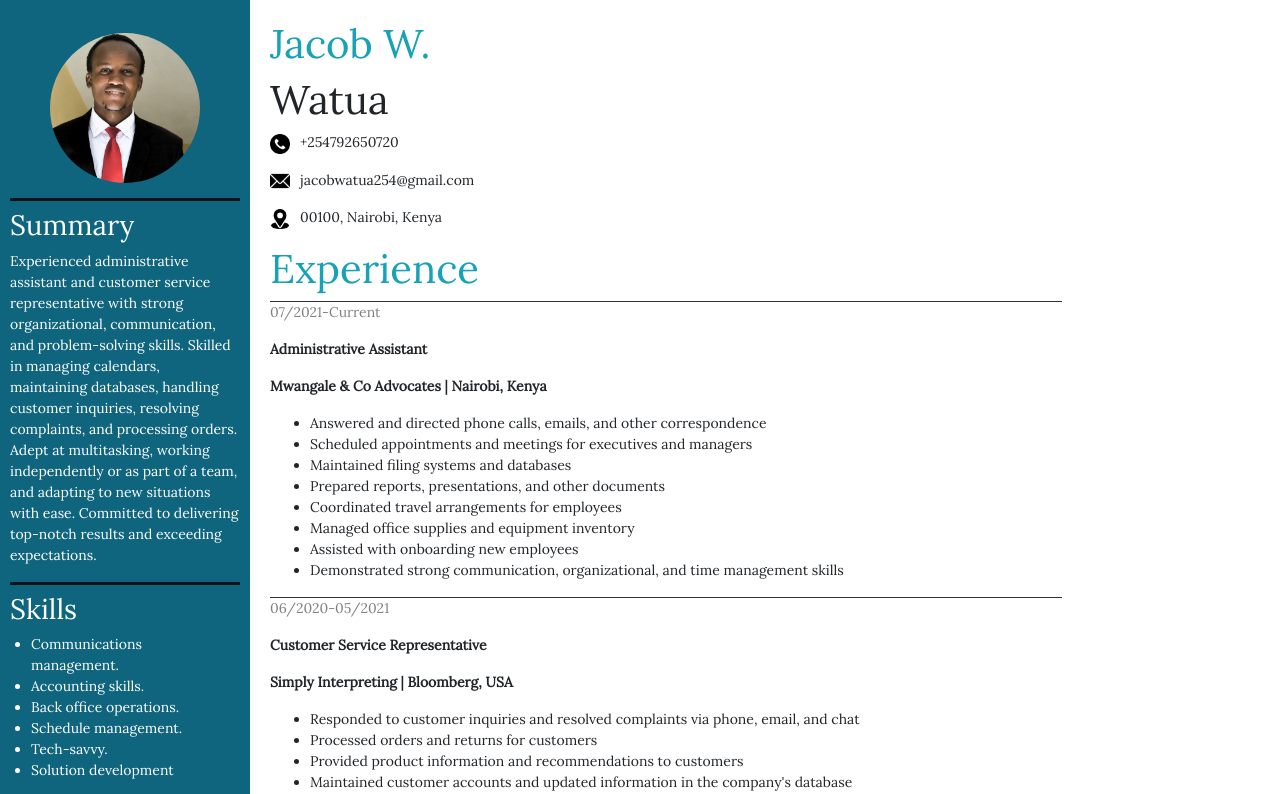
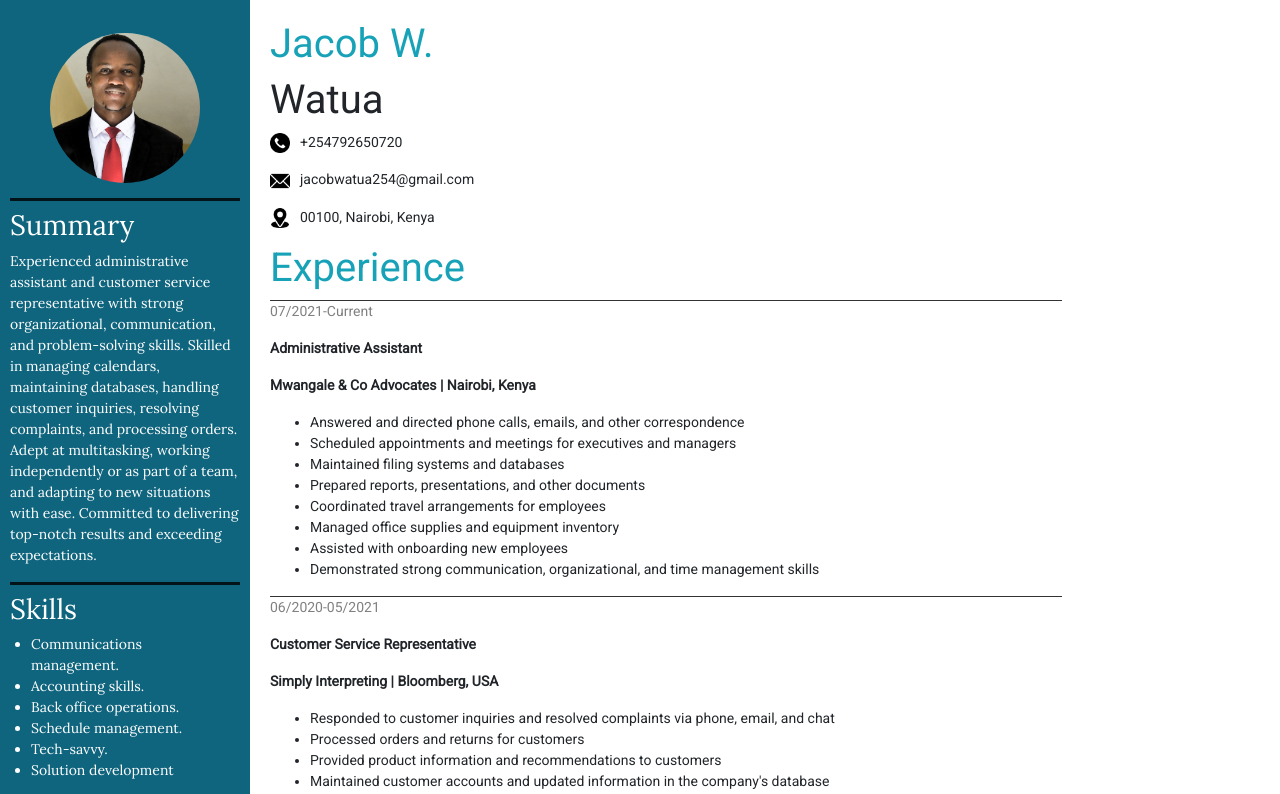
Before and after one commit to jacobwatua/myResume, a Vue app: page / in a window 1280 px wide. Shown: the top 794 px of the page. Built offline with nearby package versions, Linux system fonts and the light colour scheme.

Commit message:
Update main.css

```diff
--- a/src/assets/main.css
+++ b/src/assets/main.css
@@ -7,8 +7,6 @@ body {
     font-size: 14px;
     text-align: justify;
     font-family: 'Roboto', sans-serif;
-    font-family: 'Lato', sans-serif;
-    font-family: 'Lora', serif;
 }
 
 .resume {
```
